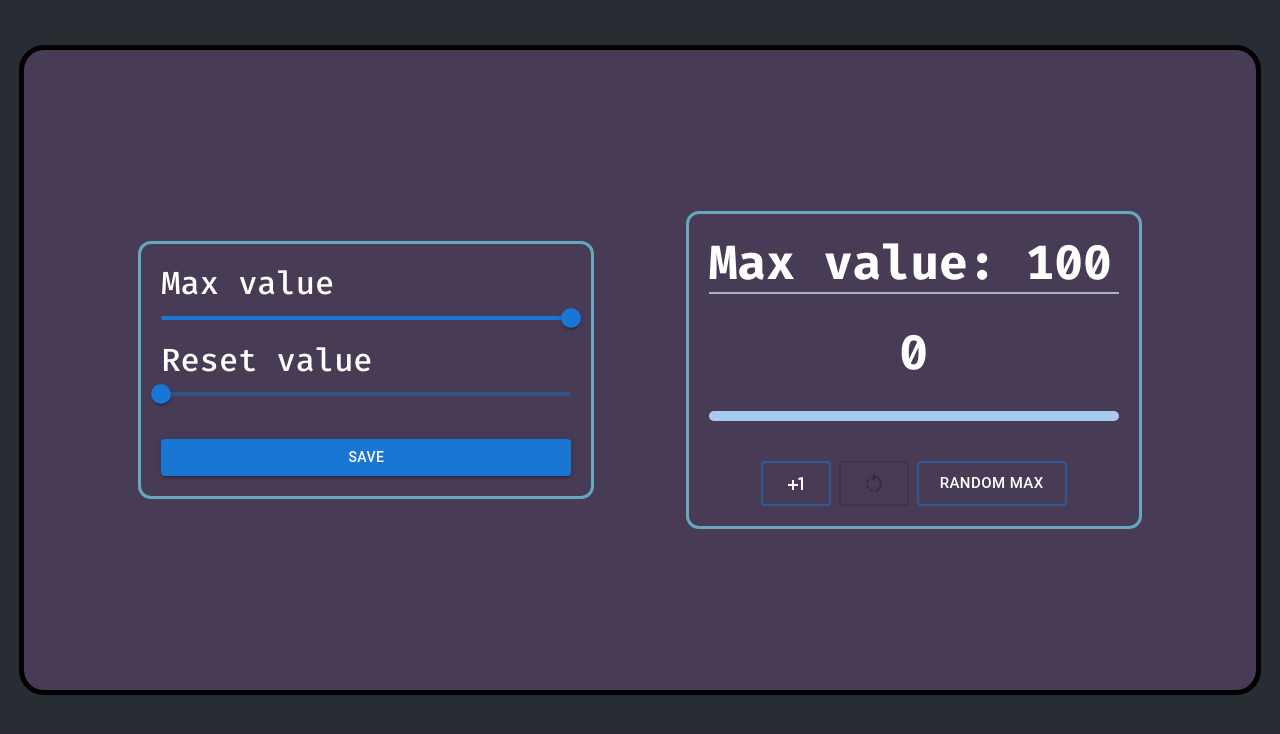
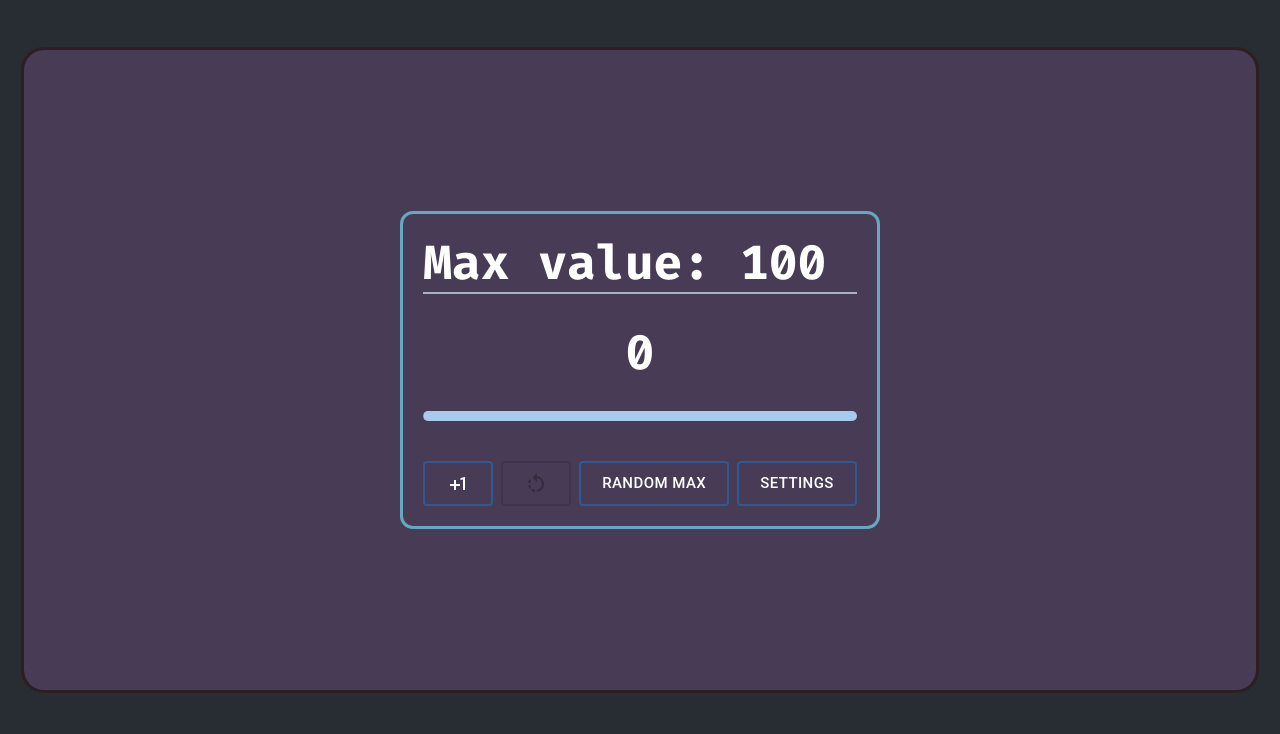
Before and after one commit to yahty01/mini-apps, a React (Create React App) app: page / in a window 1280 px wide. Shown: the top 734 px of the page. Built offline with nearby package versions, Linux system fonts and the light colour scheme.

Commit message:
fit(error)

```diff
--- a/src/App.tsx
+++ b/src/App.tsx
@@ -1,13 +1,11 @@
 import React from 'react';
 import { Counter } from "./layout/counter/Counter";
 import Container from '@mui/material/Container';
-// import { CashConverter } from "./layout/cash-converter/CashConverter";
 
 function App() {
   return (
       <Container className="App" maxWidth="xl">
         <Counter />
-        {/*<CashConverter />*/}
       </Container>
   );
 }
--- a/src/layout/counter/Counter.tsx
+++ b/src/layout/counter/Counter.tsx
@@ -1,5 +1,5 @@
 import * as React from 'react';
-import {useEffect, useRef, useState} from "react";
+import {useEffect, useRef, useState} from 'react';
 import {DisplayCounterValue} from "./DisplayCounterValue";
 import {theme} from "../../styles/theme";
 import Stack from '@mui/material/Stack';
@@ -11,13 +11,15 @@ import RotateLeftIcon from '@mui/icons-material/RotateLeft';
 import {CounterOptions} from "./counterOptions/CounterOptions";
 
 
-const generateRandomMaxValue = () => Math.round(Math.random() * 20) + 1;
+const generateRandomMaxValue = (maxValueNow: number) => Math.round(Math.random() * 20) + maxValueNow;
 
 export const Counter = () => {
 	const [counterValue, setCounterValue] = useState<number>(0);
 	const [maxValue, setMaxValue] = useState<number>(100);
+	type optionsIsOpenT = boolean
+	const [optionsIsOpen, setOptionsIsOpen] = useState<optionsIsOpenT>(false);
 
-	useEffect(()=>{
+	useEffect(() => {
 		let getCounterValue = localStorage.getItem('counterValue')
 		if (getCounterValue) {
 			setCounterValue(JSON.parse(getCounterValue));
@@ -29,21 +31,20 @@ export const Counter = () => {
 	}, [counterValue]);
 
 
-
-	useEffect(()=>{
+	useEffect(() => {
 		let getMaxValue = localStorage.getItem('maxOptionsValue')
 		if (getMaxValue) {
 			setMaxValue(JSON.parse(getMaxValue));
 		}
 	}, [])
 
-	useEffect(()=>{
+	useEffect(() => {
 		localStorage.setItem('maxOptionsValue', JSON.stringify(maxValue))
-	},[maxValue])
+	}, [maxValue])
 
 	const resetValue = useRef<number>(0);
 
-	useEffect(()=>{
+	useEffect(() => {
 		let getResetOptionsValue = localStorage.getItem('resetOptionsValue')
 		if (getResetOptionsValue) {
 			resetValue.current = JSON.parse(getResetOptionsValue)
@@ -52,7 +53,8 @@ export const Counter = () => {
 
 	const OptionsSaved = (max: number, start: number) => {
 		setMaxValue(max)
-		resetValue.current = ( start)
+		switchDisplayOptions()
+		resetValue.current = (start)
 	}
 	const isMaxValue = counterValue >= maxValue
 
@@ -64,17 +66,24 @@ export const Counter = () => {
 		setCounterValue(resetValue.current);
 	}
 
-	const setRandomValue = () => {
-		setMaxValue(generateRandomMaxValue())
+	const setRandomValue = (maxValueNow: number) => {
+		setMaxValue(generateRandomMaxValue(maxValueNow))
 		reset()
+	}
+
+	const switchDisplayOptions = () => {
+		setOptionsIsOpen(!optionsIsOpen)
 	}
 
 	const disabledIncrease = () => isMaxValue
 	const disabledReset = () => counterValue === 0
 
-	return (
-		<StyledMainDIv>
-			<CounterOptions OptionsSaved={OptionsSaved} maxValue={maxValue} />
+
+	return <StyledMainDIv>
+		{
+			optionsIsOpen
+				? <CounterOptions OptionsSaved={OptionsSaved} maxValue={maxValue}/>
+				: <>
 					<StyledCounter>
 						<DisplayCounterValue
 							maxValue={maxValue}
@@ -87,38 +96,46 @@ export const Counter = () => {
 								onClick={increase}
 								disabled={disabledIncrease()}
 								size="large"
-					><PlusOneIcon /></StyledButton>
+							><PlusOneIcon/></StyledButton>
 							<StyledButton
 								variant='outlined'
 								onClick={reset}
 								disabled={disabledReset()}
 								color={maxValue === counterValue ? "error" : "primary"}
 								size="large"
-					><RotateLeftIcon /></StyledButton>
+							><RotateLeftIcon/></StyledButton>
 							<StyledButton
 								variant='outlined'
-						onClick={setRandomValue}
+								onClick={()=>setRandomValue(counterValue)}
 								size="large"
 							>Random max</StyledButton>
+							<StyledButton
+								variant='outlined'
+								onClick={switchDisplayOptions}
+								size="large"
+							>Settings</StyledButton>
 						</StyledStack>
 					</StyledCounter>
+				</>
+		}
 	</StyledMainDIv>
-	);
+
+
 };
 
 // Стили
 export const StyledMainDIv = styled(Box)`
   font-size: 3rem;
-  height:80vh;
+  height: 80vh;
   background-color: ${theme.colors.accent02};
   display: flex;
-  outline: 5px solid black;
+  outline: 3px solid rgba(52, 16, 16, 0.5);
   border-radius: 20px;
   justify-content: space-evenly;
   align-items: center;
   -webkit-user-select: none; /* Chrome, Safari, Opera */
-  -moz-user-select: none;    /* Firefox */
-  -ms-user-select: none;     /* Internet Explorer/Edge */
+  -moz-user-select: none; /* Firefox */
+  -ms-user-select: none; /* Internet Explorer/Edge */
   user-select: none;
   /* Non-prefixed version */
   padding: 20px;
@@ -132,7 +149,7 @@ const StyledCounter = styled.div`
   height: fit-content;
   padding: 20px;
   border-radius: 10px;
-	width: 450px;
+  width: fit-content;
 `
 
 const StyledButton = styled(Button)`
--- a/src/layout/counter/counterOptions/CounterOptions.tsx
+++ b/src/layout/counter/counterOptions/CounterOptions.tsx
@@ -43,6 +43,19 @@ export const CounterOptions = ({OptionsSaved, maxValue}: CounterOptionsProps) =>
 		OptionsSaved(maxOptionsValue, resetOptionsValue)
 	}
 
+	const checkError = (first: number, second: number) => {
+		let isError: boolean = false
+
+		if (first >= second) {
+			isError = false
+		}
+
+		if (first < second) {
+			isError = true
+		}
+		return isError
+	}
+
 	return (
 		<StyledCounterOptions>
 			<Stack>
@@ -52,13 +65,14 @@ export const CounterOptions = ({OptionsSaved, maxValue}: CounterOptionsProps) =>
 				</div>
 				<div>
 					<span>Reset value</span>
+					{checkError(maxOptionsValue, resetOptionsValue) && <span style={{marginLeft: "5px", color: "red", fontSize: "small"}}>Так разве бывает -_- ?</span>}
 					<Stack direction="row" spacing={1}>
 						<StyledSlider defaultValue={0} aria-label="Default" valueLabelDisplay="auto" value={resetOptionsValue} onChange={onChangeStartValueHandler}/>
 					</Stack>
 				</div>
 			</Stack>
 
-			<Button variant="contained" onClick={onCLickSaveHandler}>Save</Button>
+			<Button variant="contained" onClick={onCLickSaveHandler} disabled={checkError(maxOptionsValue, resetOptionsValue)}>Save</Button>
 		</StyledCounterOptions>
 	);
 };
```
Lines whose indentation alone changed are shown as unchanged.
